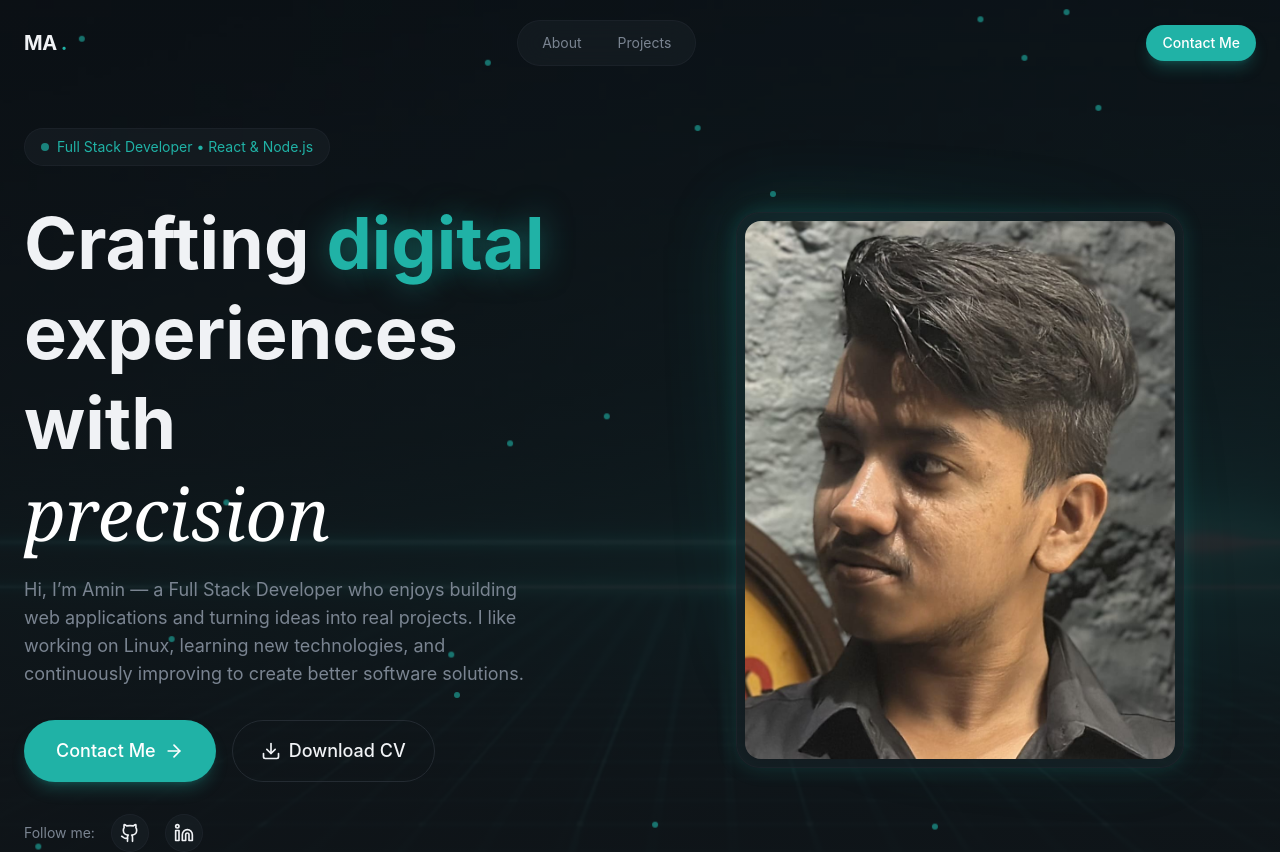
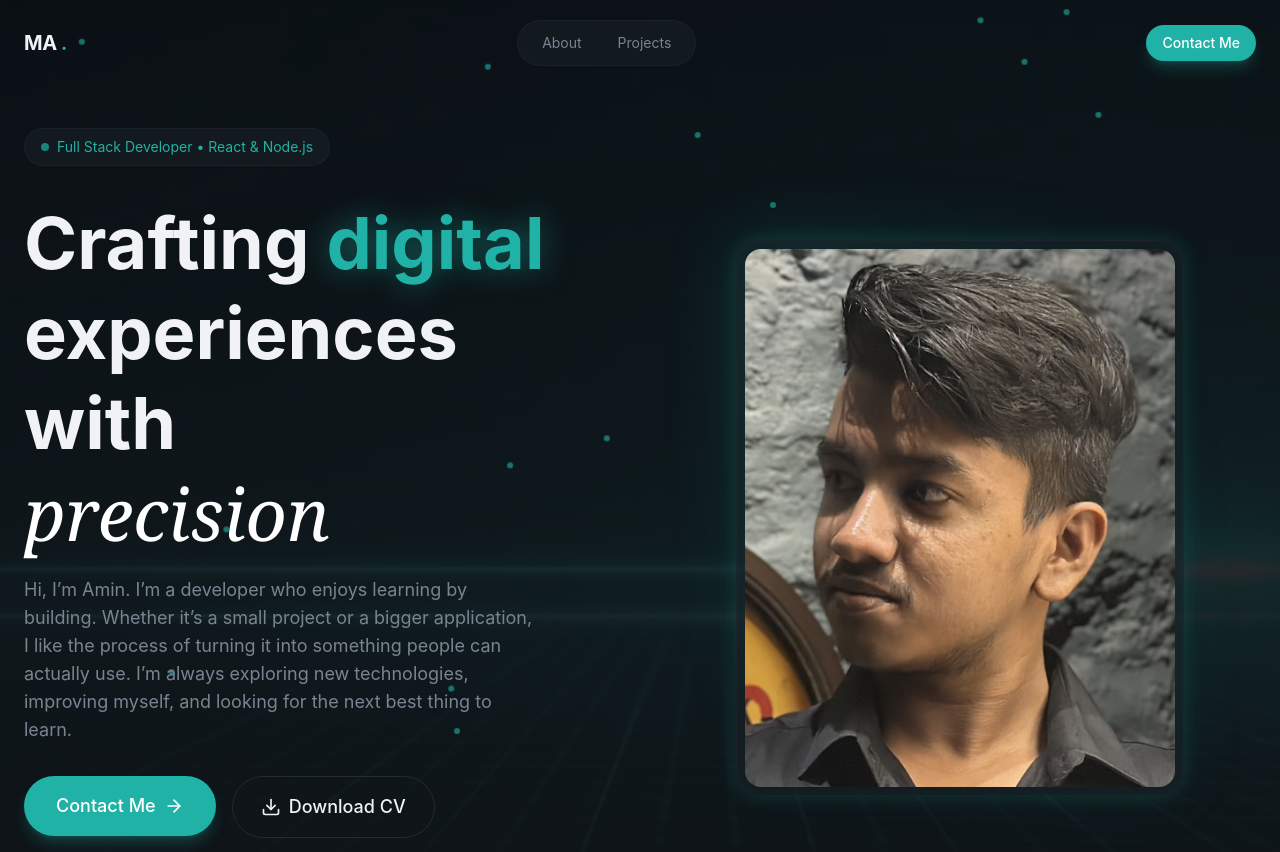
Before and after one commit to MohammedAmin67/portfolio, a React (Vite) app: page / in a window 1280 px wide. Shown: the top 852 px of the page. Built offline with nearby package versions, Linux system fonts and the light colour scheme.

Commit message:
Contact button and about desc fix

```diff
--- a/src/sections/Hero.jsx
+++ b/src/sections/Hero.jsx
@@ -87,23 +87,26 @@ export const Hero = () => {
                 </span>
               </h1>
               <p className="text-lg text-muted-foreground max-w-lg animate-fade-in animation-delay-200">
-                Hi, I’m Amin — a Full Stack Developer who enjoys building web
-                applications and turning ideas into real projects. I like
-                working on Linux, learning new technologies, and continuously
-                improving to create better software solutions.
+                Hi, I’m Amin. I’m a developer who enjoys learning by building.
+                Whether it’s a small project or a bigger application, I like the
+                process of turning it into something people can actually use.
+                I’m always exploring new technologies, improving myself, and
+                looking for the next best thing to learn.
               </p>
             </div>
 
             {/* Call To Actions (CTA's) */}
             <div className="flex flex-wrap gap-4 animate-fade-in animation-delay-300">
-              <Button size="large">
-                Contact Me
-                <ArrowRight className="w-5 h-5" />
-              </Button>
+              <a href="#contact">
+                <Button size="large">
+                  Contact Me
+                  <ArrowRight className="w-5 h-5" />
+                </Button>
+              </a>
 
               <AnimatedBorderButton>
                 <a
-                  href="https://drive.google.com/uc?export=download&id=196a2FkzS9n08KOwpx2IuhNmITE0jfJ51"
+                  href="https://drive.google.com/uc?export=download&id=1dJyXQwoJoD6ASnayNnsO77nIJCIS15Jr"
                   rel="noopener noreferrer"
                   className="flex items-center justify-center gap-2"
                 >
```
